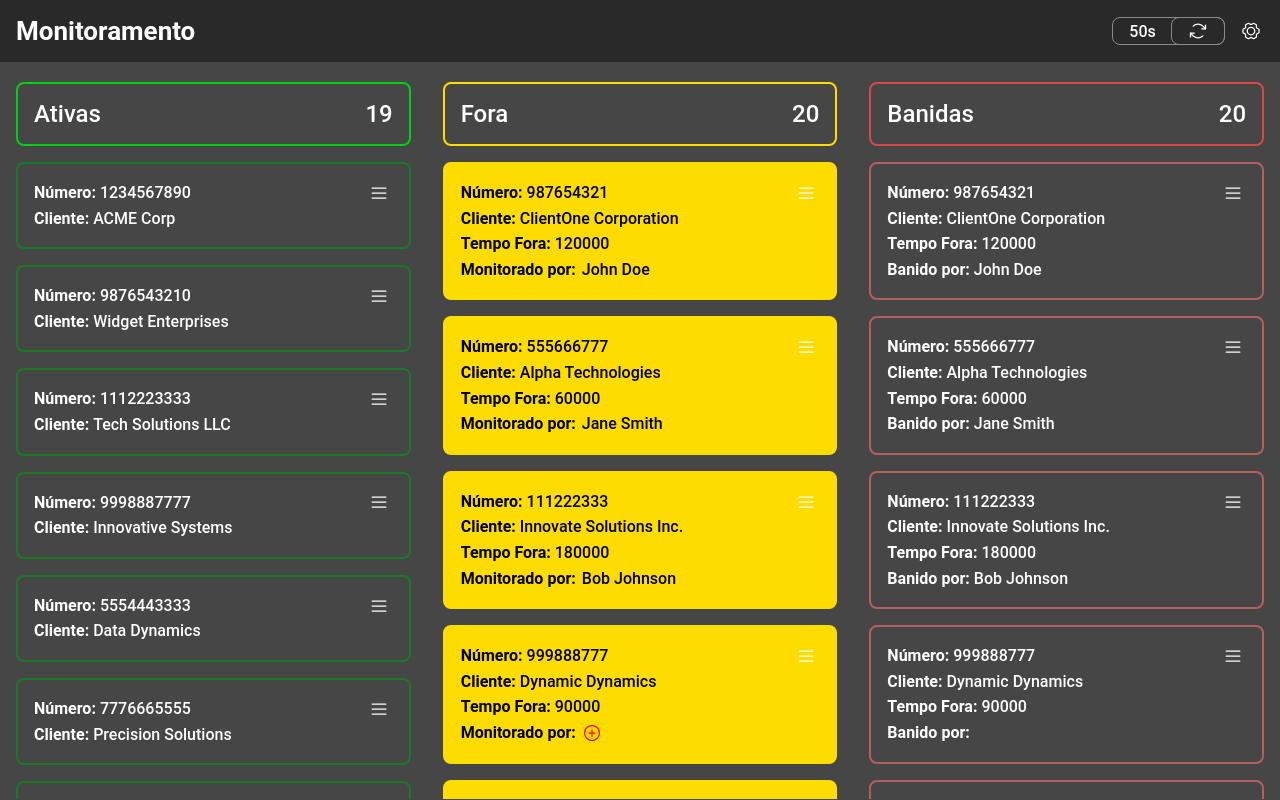
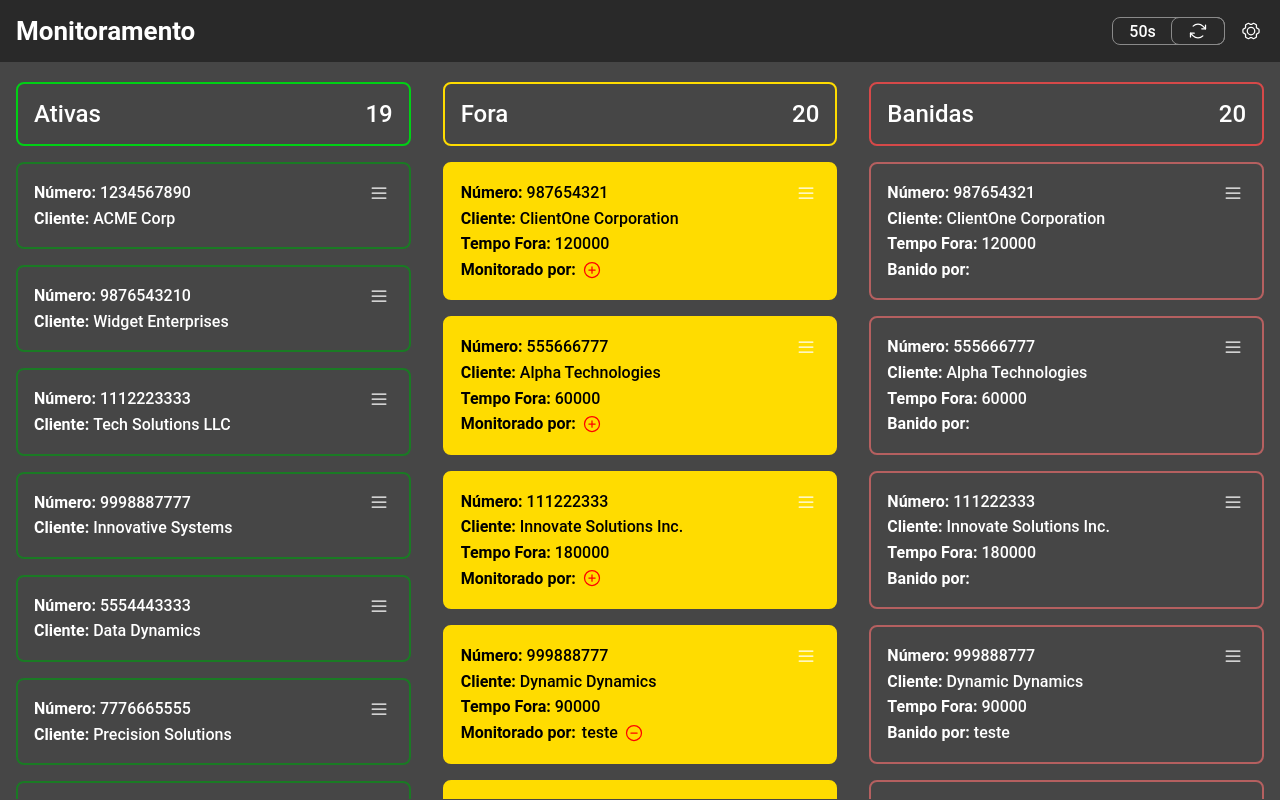
Before and after one commit to victorcardosoc/api-monitor, a React (Vite) app: page / in a window 1280 px wide. Built offline with nearby package versions, Linux system fonts and the light colour scheme; data requests are answered from the project's data file.

Commit message:
[FEAT] - Implementing Monitor Insertion and Removal

```diff
--- a/package.json
+++ b/package.json
@@ -16,6 +16,7 @@
     "phosphor-react": "^1.4.1",
     "react": "^18.2.0",
     "react-dom": "^18.2.0",
+    "react-hook-form": "^7.49.3",
     "react-router-dom": "^6.21.3",
     "styled-components": "^6.1.8"
   },
--- a/simulated-backend/db.json
+++ b/simulated-backend/db.json
@@ -3,133 +3,133 @@
     {
       "clientename": "ACME Corp ",
       "clinica": null,
-        "id": 987654,
+      "id": "987654",
       "numero": "1234567890",
       "status_customer": true
     },
     {
       "clientename": "Widget Enterprises",
       "clinica": null,
-        "id": 876543,
+      "id": "876543",
       "numero": "9876543210",
       "status_customer": true
     },
     {
       "clientename": "Tech Solutions LLC",
       "clinica": null,
-        "id": 765432,
+      "id": "765432",
       "numero": "1112223333",
       "status_customer": true
     },
     {
       "clientename": "Innovative Systems",
       "clinica": null,
-        "id": 654321,
+      "id": "654321",
       "numero": "9998887777",
       "status_customer": true
     },
     {
       "clientename": "Data Dynamics",
       "clinica": null,
-        "id": 543210,
+      "id": "543210",
       "numero": "5554443333",
       "status_customer": true
     },
     {
       "clientename": "Precision Solutions",
       "clinica": null,
-        "id": 432109,
+      "id": "432109",
       "numero": "7776665555",
       "status_customer": true
     },
     {
       "clientename": "Eagle Innovations",
       "clinica": null,
-        "id": 321098,
+      "id": "321098",
       "numero": "8887776666",
       "status_customer": true
     },
     {
       "clientename": "Global Technologies",
       "clinica": null,
-        "id": 210987,
+      "id": "210987",
       "numero": "1112223333",
       "status_customer": true
     },
     {
       "clientename": "Dynamic Solutions",
       "clinica": null,
-        "id": 109876,
+      "id": "109876",
       "numero": "9998887777",
       "status_customer": true
     },
     {
       "clientename": "Tech Innovators",
       "clinica": null,
-        "id": 123456,
+      "id": "123456",
       "numero": "5554443333",
       "status_customer": true
     },
     {
       "clientename": "InnovateTech",
       "clinica": null,
-        "id": 234567,
+      "id": "234567",
       "numero": "7776665555",
       "status_customer": true
     },
     {
       "clientename": "Rapid Solutions",
       "clinica": null,
-        "id": 345678,
+      "id": "345678",
       "numero": "8887776666",
       "status_customer": true
     },
     {
       "clientename": "FutureTech",
       "clinica": null,
-        "id": 456789,
+      "id": "456789",
       "numero": "1112223333",
       "status_customer": true
     },
     {
       "clientename": "InnoSys",
       "clinica": null,
-        "id": 567890,
+      "id": "567890",
       "numero": "9998887777",
       "status_customer": true
     },
     {
       "clientename": "TechVision",
       "clinica": null,
-        "id": 678901,
+      "id": "678901",
       "numero": "5554443333",
       "status_customer": true
     },
     {
       "clientename": "FutureDynamics",
       "clinica": null,
-        "id": 789012,
+      "id": "789012",
       "numero": "7776665555",
       "status_customer": true
     },
     {
       "clientename": "DataInnovate",
       "clinica": null,
-        "id": 890123,
+      "id": "890123",
       "numero": "8887776666",
       "status_customer": true
     },
     {
       "clientename": "TechGenius",
       "clinica": null,
-        "id": 901234,
+      "id": "901234",
       "numero": "1112223333",
       "status_customer": true
     },
     {
       "clientename": "InnovateCorp",
       "clinica": null,
-        "id": 112233,
+      "id": "112233",
       "numero": "9998887777",
       "status_customer": true
     }
@@ -139,9 +139,8 @@
       "color": "red",
       "customer": "ClientOne Corporation",
       "date": "2024-01-22T20:10:00.000Z",
-        "id": 98765432,
+      "id": "98765432",
       "last_send_api": "2024-01-22 17:10:42",
-        "monitorado": "John Doe",
       "number": "987654321",
       "provider": null,
       "qtde": 3,
@@ -151,9 +150,8 @@
       "color": "red",
       "customer": "Alpha Technologies",
       "date": "2024-01-22T21:30:00.000Z",
-        "id": 87654321,
+      "id": "87654321",
       "last_send_api": "2024-01-22 18:20:15",
-        "monitorado": "Jane Smith",
       "number": "555666777",
       "provider": null,
       "qtde": 1,
@@ -163,9 +161,8 @@
       "color": "red",
       "customer": "Innovate Solutions Inc.",
       "date": "2024-01-22T19:45:00.000Z",
-        "id": 76543210,
+      "id": "76543210",
       "last_send_api": "2024-01-22 16:45:30",
-        "monitorado": "Bob Johnson",
       "number": "111222333",
       "provider": null,
       "qtde": 5,
@@ -175,9 +172,9 @@
       "color": "red",
       "customer": "Dynamic Dynamics",
       "date": "2024-01-22T22:00:00.000Z",
-        "id": 65432109,
+      "id": "65432109",
       "last_send_api": "2024-01-22 19:30:00",
-        "monitorado": null,
+      "monitorado": "teste",
       "number": "999888777",
       "provider": null,
       "qtde": 2,
@@ -187,7 +184,7 @@
       "color": "red",
       "customer": "Tech Innovations",
       "date": "2024-01-22T18:30:00.000Z",
-        "id": 54321098,
+      "id": "54321098",
       "last_send_api": "2024-01-22 15:20:45",
       "monitorado": "Michael White",
       "number": "777666555",
@@ -199,7 +196,7 @@
       "color": "red",
       "customer": "InnoTech Systems",
       "date": "2024-01-22T23:15:00.000Z",
-        "id": 43210987,
+      "id": "43210987",
       "last_send_api": "2024-01-22 20:30:00",
       "monitorado": "Ava Green",
       "number": "888777666",
@@ -211,7 +208,7 @@
       "color": "red",
       "customer": "Future Dynamics",
       "date": "2024-01-22T17:00:00.000Z",
-        "id": 32109876,
+      "id": "32109876",
       "last_send_api": "2024-01-22 14:15:20",
       "monitorado": "David Black",
       "number": "111222333",
@@ -223,9 +220,9 @@
       "color": "red",
       "customer": "Tech Systems Inc.",
       "date": "2024-01-22T19:00:00.000Z",
-        "id": 21098765,
+      "id": "21098765",
       "last_send_api": "2024-01-22 16:00:50",
-        "monitorado": null,
+      "monitorado": "Teste",
       "number": "999888777",
       "provider": null,
       "qtde": 2,
@@ -235,7 +232,7 @@
       "color": "red",
       "customer": "Data Innovate Solutions",
       "date": "2024-01-22T21:45:00.000Z",
-        "id": 10987654,
+      "id": "10987654",
       "last_send_api": "2024-01-22 18:45:10",
       "monitorado": "Chris Evans",
       "number": "5554443333",
@@ -247,7 +244,7 @@
       "color": "red",
       "customer": "InnoTech Vision",
       "date": "2024-01-22T18:15:00.000Z",
-        "id": 12345678,
+      "id": "12345678",
       "last_send_api": "2024-01-22 15:30:35",
       "monitorado": "Olivia Brown",
       "number": "7776665555",
@@ -259,7 +256,7 @@
       "color": "red",
       "customer": "Tech Innovate Solutions",
       "date": "2024-01-22T20:45:00.000Z",
-        "id": 87654321,
+      "id": "87654321",
       "last_send_api": "2024-01-22 17:40:15",
       "monitorado": "Emma White",
       "number": "3334445555",
@@ -271,7 +268,7 @@
       "color": "red",
       "customer": "InnoTech Systems Ltd.",
       "date": "2024-01-22T19:15:00.000Z",
-        "id": 76543210,
+      "id": "76543210",
       "last_send_api": "2024-01-22 16:15:30",
       "monitorado": "Liam Smith",
       "number": "6667778888",
@@ -283,7 +280,7 @@
       "color": "red",
       "customer": "Future Dynamics Inc.",
       "date": "2024-01-22T22:30:00.000Z",
-        "id": 65432109,
+      "id": "65432109",
       "last_send_api": "2024-01-22 19:45:00",
       "monitorado": "Mia Johnson",
       "number": "9990001111",
@@ -295,7 +292,7 @@
       "color": "red",
       "customer": "Data Innovate Tech",
       "date": "2024-01-22T21:00:00.000Z",
-        "id": 54321098,
+      "id": "54321098",
       "last_send_api": "2024-01-22 18:00:45",
       "monitorado": "Noah White",
       "number": "1112223333",
@@ -307,7 +304,7 @@
       "color": "red",
       "customer": "InnoTech Visionaries",
       "date": "2024-01-22T23:45:00.000Z",
-        "id": 43210987,
+      "id": "43210987",
       "last_send_api": "2024-01-22 21:00:00",
       "monitorado": "Aiden Black",
       "number": "4445556666",
@@ -319,7 +316,7 @@
       "color": "red",
       "customer": "Dynamic Innovations Inc.",
       "date": "2024-01-22T18:45:00.000Z",
-        "id": 32109876,
+      "id": "32109876",
       "last_send_api": "2024-01-22 15:50:20",
       "monitorado": "Isabella Evans",
       "number": "7778889999",
@@ -331,7 +328,7 @@
       "color": "red",
       "customer": "TechGenius Solutions",
       "date": "2024-01-22T20:30:00.000Z",
-        "id": 21098765,
+      "id": "21098765",
       "last_send_api": "2024-01-22 17:30:50",
       "monitorado": "James Brown",
       "number": "8889990000",
@@ -343,7 +340,7 @@
       "color": "red",
       "customer": "InnovateTech Dynamics",
       "date": "2024-01-22T19:30:00.000Z",
-        "id": 10987654,
+      "id": "10987654",
       "last_send_api": "2024-01-22 16:30:10",
       "monitorado": "Sophie Green",
       "number": "1234567890",
@@ -355,7 +352,7 @@
       "color": "red",
       "customer": "FutureTech Innovations",
       "date": "2024-01-22T22:15:00.000Z",
-        "id": 98765432,
+      "id": "98765432",
       "last_send_api": "2024-01-22 19:30:30",
       "monitorado": "Alexander Johnson",
       "number": "9876543210",
@@ -367,7 +364,7 @@
       "color": "red",
       "customer": "InnoSys Solutions",
       "date": "2024-01-22T17:45:00.000Z",
-        "id": 87654321,
+      "id": "87654321",
       "last_send_api": "2024-01-22 15:00:50",
       "monitorado": "Oliver White",
       "number": "5554443333",
--- a/src/components/ColumnsComponents/CardsDropdown/Dropdown.styles.ts
+++ b/src/components/ColumnsComponents/CardsDropdown/Dropdown.styles.ts
@@ -33,6 +33,7 @@ export const DropdownItem = styled(DropdownMenu.Item)`
 
   &:hover {
     cursor: pointer;
+    opacity: 0.8;
   }
 
   &:not(:first-child) {
--- a/src/components/ColumnsComponents/OfflineColumn/Modals/MonitorModal.style.ts
+++ b/src/components/ColumnsComponents/OfflineColumn/Modals/MonitorModal.style.ts
@@ -36,7 +36,7 @@ export const DialogClose = styled(Dialog.Close)`
   }
 `
 
-export const CloseAndSaveDialog = styled(Dialog.Close)`
+export const CloseAndSaveDialog = styled.button`
   margin-top: 1.5rem;
   background-color: transparent;
   border: 1px solid ${(props) => props.theme['--text-color']};
--- a/src/components/ColumnsComponents/OfflineColumn/Modals/MonitorModal.tsx
+++ b/src/components/ColumnsComponents/OfflineColumn/Modals/MonitorModal.tsx
@@ -10,10 +10,51 @@ import {
   Field,
   CloseAndSaveDialog,
 } from './MonitorModal.style'
+import {useForm} from 'react-hook-form'
+import { useState } from 'react'
 
-export function MonitorModal() {
+interface FormDatType {
+  monitorName: string
+}
+
+interface OfflineType {
+  offlineItem: {
+    color: string
+    customer: string
+    date: string
+    id: number
+    last_send_api: string
+    monitorado?: string
+    number: string
+    provider: string
+    qtde: number
+    timeoff: number
+  },
+  updateItem: (item: OfflineType) => void
+}
+
+
+export function MonitorModal({ offlineItem, updateItem }: OfflineType) {
+
+  const{ register, handleSubmit, reset } = useForm<FormDatType>({
+    defaultValues: {
+      monitorName: ''
+    }
+  });
+  const [dialogOpen, setDialogOpen] = useState(false)
+
+  function updateMonitor(data: FormDatType){
+    offlineItem.monitorado = data.monitorName;
+    updateItem({
+      offlineItem: offlineItem,
+      updateItem: updateItem
+    })
+    reset()
+    setDialogOpen(false)
+  }
+
   return (
-    <Dialog.Root>
+    <Dialog.Root open={dialogOpen} onOpenChange={setDialogOpen}>
       <Dialog.Trigger asChild>
         <PlusCircle size={20} />
       </Dialog.Trigger>
@@ -27,12 +68,13 @@ export function MonitorModal() {
             </DialogClose>
           </DialogTitle>
 
-          <form>
+          <form onSubmit={handleSubmit(updateMonitor)}>
             <FieldContainer>
               <FieldLabel>Nome</FieldLabel>
-              <Field type="search" id="monitorName" name="monitorName" />
+              <Field type="search" id="monitorName" {...register('monitorName')} />
             </FieldContainer>
-            <CloseAndSaveDialog>Salvar</CloseAndSaveDialog>
+
+            <CloseAndSaveDialog type='submit'>Salvar</CloseAndSaveDialog>
           </form>
         </DialogContent>
       </Dialog.Portal>
--- a/src/components/ColumnsComponents/OfflineColumn/OfflineCard.styles.ts
+++ b/src/components/ColumnsComponents/OfflineColumn/OfflineCard.styles.ts
@@ -23,6 +23,24 @@ export const FirstLine = styled.div`
   align-items: center;
 `
 
+export const MonitorNameContainer = styled.div`
+  display: flex;
+  align-items: center;
+  gap: 0.375rem;
+
+  & > svg {
+    color: red;
+    transition: 0.2s;
+  }
+
+  & > svg:hover {
+    cursor: pointer;
+    ${(props) => {
+      return `color: ${props.theme['--light-red']}`
+    }};
+  }
+`
+
 export const MonitorDiv = styled.p`
   display: flex;
   flex-wrap: nowrap;
--- a/src/components/ColumnsComponents/OfflineColumn/OfflineCard.tsx
+++ b/src/components/ColumnsComponents/OfflineColumn/OfflineCard.tsx
@@ -1,13 +1,14 @@
-import { List } from 'phosphor-react'
 import {
   CardContainer,
   FirstLine,
-  IconDiv,
   MonitorDiv,
+  MonitorNameContainer
 } from './OfflineCard.styles'
-import * as Dialog from '@radix-ui/react-dialog'
 import { MonitorModal } from './Modals/MonitorModal'
 import { DropdownMenuCard } from '../CardsDropdown/Dropdown'
+import { useContext } from 'react'
+import { AlarmListContext } from '../../../contexts/alarmListContext'
+import { MinusCircle } from 'phosphor-react'
 
 interface OfflineType {
   offlineItem: {
@@ -25,6 +26,19 @@ interface OfflineType {
 }
 
 export function OfflineCard({ offlineItem }: OfflineType) {
+
+  const {updateAlarmList} = useContext(AlarmListContext)
+
+  function updateAPI(newValue: OfflineType){
+    updateAlarmList(newValue.offlineItem)
+  }
+
+  function deleteMonitorAndUpdate(){
+    offlineItem.monitorado = undefined,
+    updateAlarmList(offlineItem)
+  }
+
+
   return (
     <CardContainer>
       <FirstLine>
@@ -45,9 +59,9 @@ export function OfflineCard({ offlineItem }: OfflineType) {
       <MonitorDiv>
         <strong>Monitorado por: </strong>
         {offlineItem.monitorado != null ? (
-          offlineItem.monitorado
+         <MonitorNameContainer> {offlineItem.monitorado} <MinusCircle size={20} onClick={deleteMonitorAndUpdate} /></MonitorNameContainer>
         ) : (
-          <MonitorModal />
+          <MonitorModal  offlineItem={offlineItem} updateItem={updateAPI} />
         )}
       </MonitorDiv>
     </CardContainer>
--- a/src/components/HeaderMenu/HeaderMenu.styles.ts
+++ b/src/components/HeaderMenu/HeaderMenu.styles.ts
@@ -33,6 +33,7 @@ export const DropdownItem = styled(DropdownMenu.Item)`
 
   &:hover {
     cursor: pointer;
+    opacity: 0.8;
   }
 
   &:not(:first-child) {
--- a/src/contexts/alarmListContext.tsx
+++ b/src/contexts/alarmListContext.tsx
@@ -15,7 +15,8 @@ interface AlarmType {
 
 interface AlarmListContextType {
   alarmList: AlarmType[]
-  getAlarmList: () => object
+  getAlarmList: () => void
+  updateAlarmList: (alarmModel: AlarmType) => void
 }
 
 interface AlarmListProviderProps {
@@ -36,12 +37,23 @@ export function AlarmListProvider({ children }: AlarmListProviderProps) {
     setAlarmList(data)
   }
 
+  async function updateAlarmList(alarmModel: AlarmType){
+    await fetch(`${URL}listAlarms/${alarmModel.id}`, {
+      method: "PUT",
+      headers: {
+        'Content-Type': 'application/json'
+      },
+      body: JSON.stringify(alarmModel)})
+
+    getAlarmList()
+  }
+
   useEffect(() => {
     getAlarmList()
   }, [])
 
   return (
-    <AlarmListContext.Provider value={{ alarmList, getAlarmList }}>
+    <AlarmListContext.Provider value={{ alarmList, getAlarmList, updateAlarmList }}>
       {children}
     </AlarmListContext.Provider>
   )
```
Also changed, not shown: 1 other file (tests, documents, lock files or other folders). Lines whose indentation alone changed are shown as unchanged.
